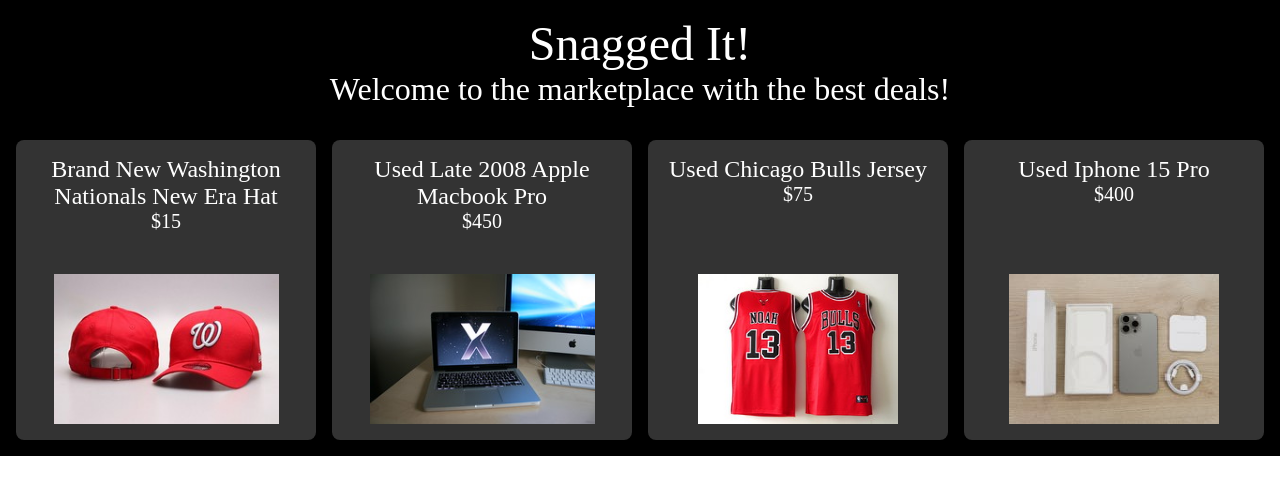
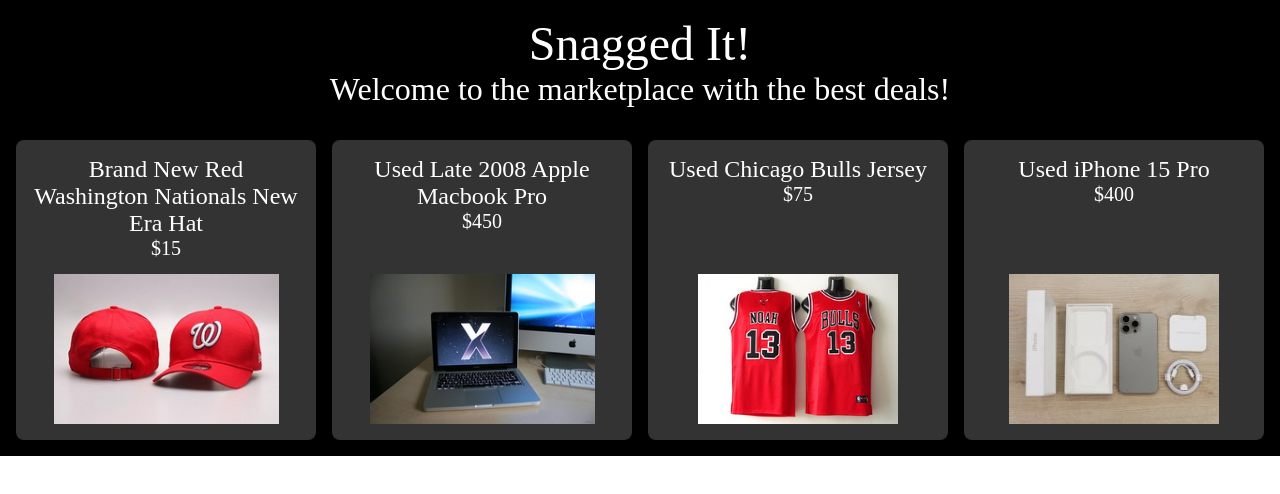
Before and after one commit to oaguilar83/snagged-it, a React (Vite) app: page / in a window 1280 px wide. Shown: the top 494 px of the page. Built offline with nearby package versions, Linux system fonts and the light colour scheme.

Commit message:
Increase product title length for ellipsis testing

```diff
--- a/src/Home/Home.jsx
+++ b/src/Home/Home.jsx
@@ -2,10 +2,10 @@
 import styles from './Home.module.css';
 
 const PRODUCTS = [
-  {id: 1, title: "Brand New Washington Nationals New Era Hat", price: "$15", imagePath: "./test_images/washington_nationals_hat.jpg"},
+  {id: 1, title: "Brand New Red Washington Nationals New Era Hat", price: "$15", imagePath: "./test_images/washington_nationals_hat.jpg"},
   {id: 2, title: "Used Late 2008 Apple Macbook Pro", price: "$450", imagePath: "./test_images/apple_macbook_pro.jpg"},
   {id: 3, title: "Used Chicago Bulls Jersey", price: "$75", imagePath: "./test_images/chicago_bulls_jersey.jpg"},
-  {id: 4, title: "Used Iphone 15 Pro", price: "$400", imagePath: "./test_images/iphone_15.jpg"}
+  {id: 4, title: "Used iPhone 15 Pro", price: "$400", imagePath: "./test_images/iphone_15.jpg"}
 ];
 
 export default function Home() {
```
